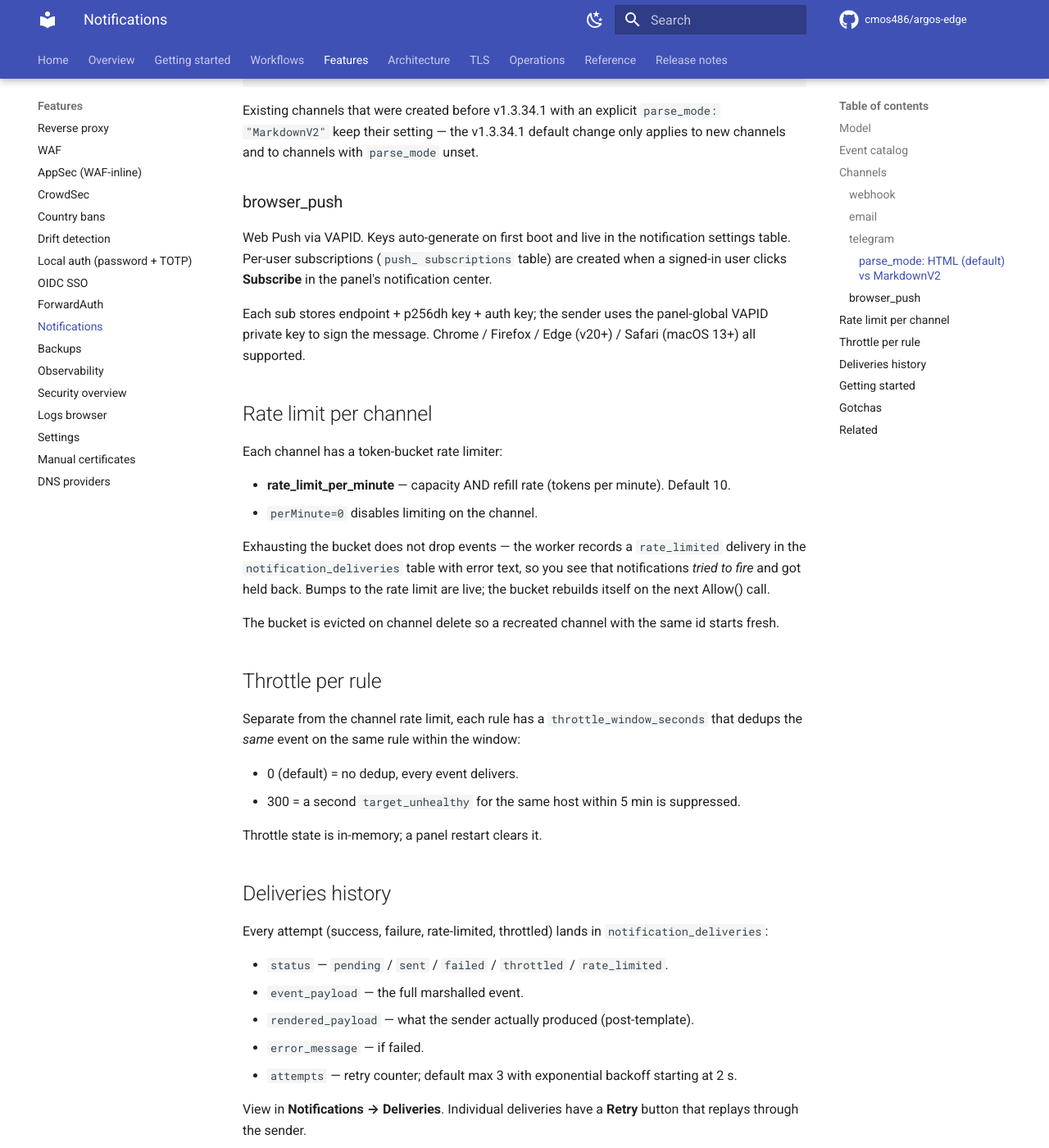
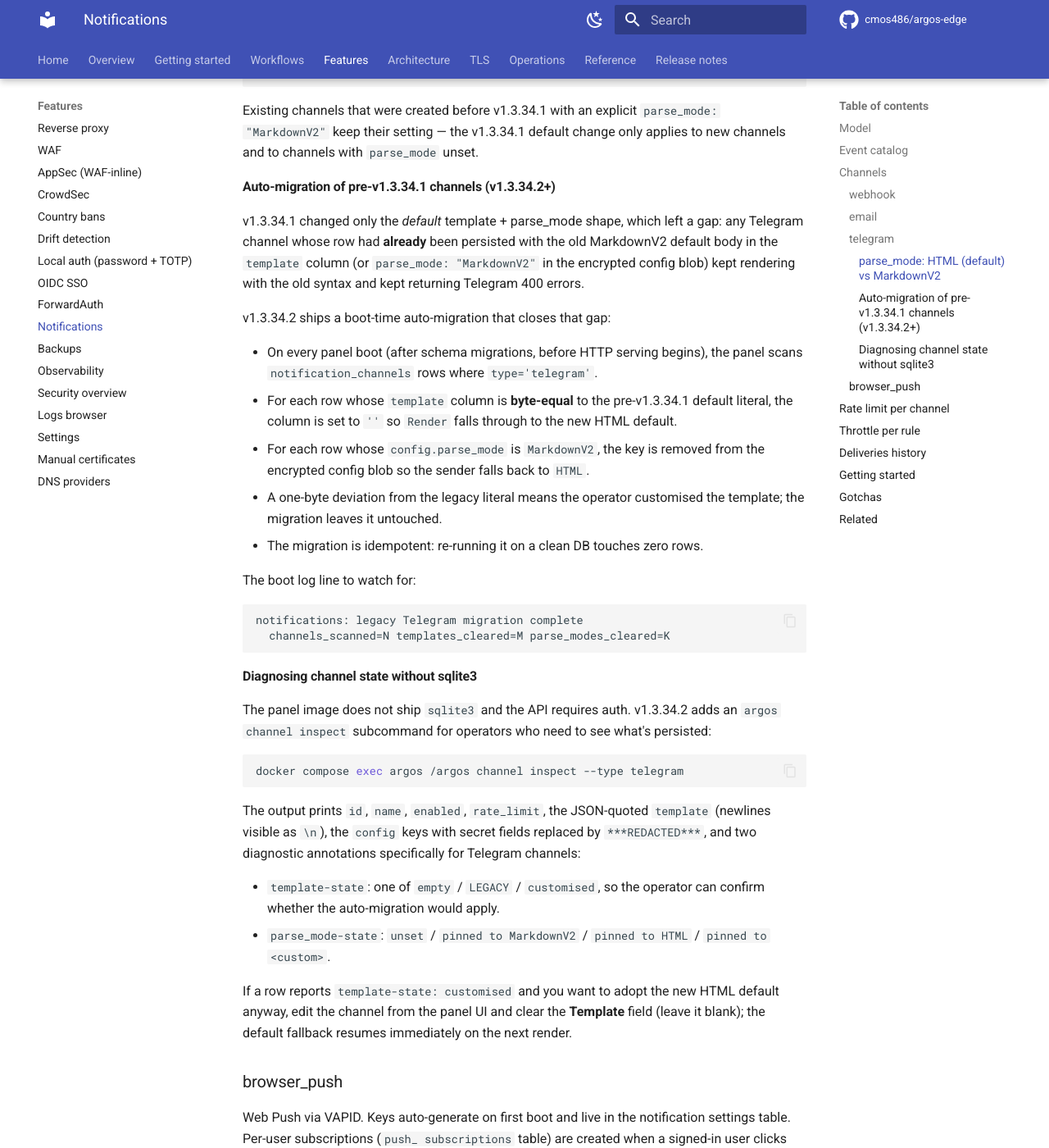
Before and after one commit to cmos486/argos-edge, an MkDocs documentation site: the page built from docs/features/notifications.md, in a window 1280 px wide and 1400 px high, scrolled down 3302 px. Shown: the whole window at 82% size. Built offline with MkDocs 1.6.1 and Material for MkDocs 9.7.7, drawn with Linux system fonts in a browser that asks for light colours; comment, search, counter and statistics services are not loaded.

Commit message:
chore: v1.3.34.2 release notes + docs + version bumps
Release-bookkeeping commit on top of the migration fix.

- frontend/package.json version 1.3.33 -> 1.3.34.2
  (argosVersion was bumped in the prior commit alongside the
  migration wire-up since they share main.go)
- docs/features/notifications.md gains two new subsections
  documenting the auto-migration semantics + the new
  'argos channel inspect' CLI diagnostic.
- docs/release-notes/v1.3.34.2.md, CHANGELOG.md, mkdocs.yml
  nav entry.

Tenth-strike rule baked into the release notes: when a
default-shape value gets persisted at entity-create time,
ALWAYS pair the code change with a migration that detects +
clears exact-match legacy values, leaving customised values
alone. Applies prospectively to webhook body_template, email
subject_template, browser_push payload, rule throttle
defaults, etc.

Co-Authored-By: Claude Opus 4.7 (1M context) <noreply@anthropic.com>

````diff
--- a/docs/features/notifications.md
+++ b/docs/features/notifications.md
@@ -137,6 +137,65 @@ explicit `parse_mode: "MarkdownV2"` keep their setting — the
 v1.3.34.1 default change only applies to new channels and to
 channels with `parse_mode` unset.
 
+#### Auto-migration of pre-v1.3.34.1 channels (v1.3.34.2+)
+
+v1.3.34.1 changed only the *default* template + parse_mode shape,
+which left a gap: any Telegram channel whose row had **already**
+been persisted with the old MarkdownV2 default body in the
+`template` column (or `parse_mode: "MarkdownV2"` in the encrypted
+config blob) kept rendering with the old syntax and kept
+returning Telegram 400 errors.
+
+v1.3.34.2 ships a boot-time auto-migration that closes that gap:
+
+- On every panel boot (after schema migrations, before HTTP
+  serving begins), the panel scans `notification_channels`
+  rows where `type='telegram'`.
+- For each row whose `template` column is **byte-equal** to the
+  pre-v1.3.34.1 default literal, the column is set to `''` so
+  `Render` falls through to the new HTML default.
+- For each row whose `config.parse_mode` is `MarkdownV2`, the
+  key is removed from the encrypted config blob so the sender
+  falls back to `HTML`.
+- A one-byte deviation from the legacy literal means the
+  operator customised the template; the migration leaves it
+  untouched.
+- The migration is idempotent: re-running it on a clean DB
+  touches zero rows.
+
+The boot log line to watch for:
+
+```
+notifications: legacy Telegram migration complete
+  channels_scanned=N templates_cleared=M parse_modes_cleared=K
+```
+
+#### Diagnosing channel state without sqlite3
+
+The panel image does not ship `sqlite3` and the API requires
+auth. v1.3.34.2 adds an `argos channel inspect` subcommand for
+operators who need to see what's persisted:
+
+```bash
+docker compose exec argos /argos channel inspect --type telegram
+```
+
+The output prints `id`, `name`, `enabled`, `rate_limit`, the
+JSON-quoted `template` (newlines visible as `\n`), the `config`
+keys with secret fields replaced by `***REDACTED***`, and two
+diagnostic annotations specifically for Telegram channels:
+
+- `template-state`: one of `empty` / `LEGACY` / `customised`,
+  so the operator can confirm whether the auto-migration would
+  apply.
+- `parse_mode-state`: `unset` / `pinned to MarkdownV2` /
+  `pinned to HTML` / `pinned to <custom>`.
+
+If a row reports `template-state: customised` and you want to
+adopt the new HTML default anyway, edit the channel from the
+panel UI and clear the **Template** field (leave it blank); the
+default fallback resumes immediately on the next render.
+
 ### browser_push
 
 Web Push via VAPID. Keys auto-generate on first boot and live in
--- /dev/null
+++ b/docs/release-notes/v1.3.34.2.md
@@ -0,0 +1,253 @@
+# v1.3.34.2 -- Telegram channels: legacy-default migration + diagnostic CLI
+
+A continuation of the Telegram-notifications fix chain.
+v1.3.34.1 changed the default template + parse_mode but did
+NOT migrate channels that were already created with the old
+default persisted into their `template` column or
+`parse_mode` config key. v1.3.34.2 ships that migration and
+adds an `argos channel inspect` CLI for operators who need to
+verify channel state without `sqlite3` or panel-API auth.
+
+## Why
+
+Operator dogfood after v1.3.34.1 reported the SAME error
+post-deploy:
+
+```
+telegram 400: Bad Request: can't parse entities:
+ Can't find end of Bold entity at byte offset 21
+```
+
+Byte offset 21 is exactly where the closing `*` of
+`*config_change*` lands in the OLD MarkdownV2-default-rendered
+output: `[INFO] *config_change*` -- which proved the worker
+was still rendering the old body. PHASE 0 diagnostic confirmed
+the v1.3.34.1 binary was running (the new `escapeHTML` symbol
+was in the deployed binary), so the bug was elsewhere. PHASE 1
+diagnostic via the new `argos channel inspect` revealed: the
+operator's pre-existing Telegram channel had the old
+MarkdownV2 default body persisted in its `template` column at
+create time. `Render(ch.Template, ...)` falls back to
+`DefaultTemplate(...)` only when the stored template is empty;
+a stored non-empty value (even if it's a literal copy of the
+old default) wins. v1.3.34.1's code change could only help
+NEW channels.
+
+Same shape on the parse_mode config key: any value set at
+create time bypassed v1.3.34.1's empty-parse_mode-fallback
+logic.
+
+This is **strike #10 in the upstream-behaviour pattern**, the
+first one not about a third-party API surface but about
+panel-internal state: when a default-shape value gets
+persisted at entity-create time, a later code change to the
+default does NOT automatically apply to existing rows. The
+fix has to clear those rows so the empty-fallback path can
+re-route them.
+
+## What ships
+
+### Boot-time auto-migration
+
+`backend/internal/notifications/migrate_legacy.go` (new):
+`MigrateLegacyTelegramChannels` runs at panel boot, after
+schema migrations and before HTTP serving begins. For each
+`type='telegram'` row:
+
+- If `template` is **byte-equal** to the new exported constant
+  `LegacyTelegramDefaultTemplate` (the pre-v1.3.34.1 default
+  literal), the column is set to `''`.
+- If `config.parse_mode == "MarkdownV2"`, the key is removed
+  from the config JSON blob (the encrypted `bot_token` and
+  other fields are preserved -- only the unencrypted
+  `parse_mode` key is deleted).
+
+Customised templates (one byte different from the legacy
+literal) are left untouched. The migration is idempotent: a
+second run on a clean DB touches zero rows. Boot logs a
+single INFO line:
+
+```
+notifications: legacy Telegram migration complete
+  channels_scanned=N templates_cleared=M parse_modes_cleared=K
+```
+
+Wired in `backend/cmd/argos/main.go` immediately before the
+VAPID-key bootstrap, so it runs on every panel start.
+
+### Seven new unit tests
+
+`backend/internal/notifications/migrate_legacy_test.go`:
+
+- `TestMigrateClearsExactMatchTemplate` -- happy path.
+- `TestMigrateClearsParseModeMarkdownV2` -- second surface.
+- `TestMigrateLeavesCustomisedTemplateAlone` -- the safety
+  guarantee: `LegacyTelegramDefaultTemplate + " "` is left
+  untouched.
+- `TestMigrateLeavesParseModeHTMLAlone` -- non-target
+  parse_mode values are not re-mutated.
+- `TestMigrateIsIdempotent` -- second run is a no-op.
+- `TestMigrateIgnoresNonTelegramChannels` -- WHERE
+  type='telegram' scope respected.
+- `TestMigrateBothSurfacesOnSameChannel` -- worst-case row
+  with both stale template AND pinned parse_mode counts as 2
+  surfaces touched.
+
+All seven pass. Combined with the v1.3.34.1 tests, the
+notifications package now has 12 passing tests covering the
+HTML render path, escape functions, MarkdownV2 regression,
+sender form-body shape, error-message wrapping, and the
+auto-migration.
+
+### `argos channel inspect` CLI subcommand
+
+`backend/cmd/argos/cli_channel.go` (new). Reusable diagnostic:
+
+```bash
+docker compose exec argos /argos channel inspect --type telegram
+docker compose exec argos /argos channel inspect             # all types
+```
+
+Prints `id`, `name`, `enabled`, `rate_limit_per_minute`, the
+JSON-quoted `template` (newlines visible as `\n`), and the
+`config` keys with secret fields replaced by
+`***REDACTED***` (using the same per-type secret-key set as
+`notifications.secretFields()`). For Telegram channels two
+diagnostic annotations are added:
+
+- `template-state`: one of `empty` / `LEGACY` /
+  `customised`, so the operator can verify whether the
+  auto-migration would touch the row.
+- `parse_mode-state`: `unset` / `pinned to MarkdownV2` /
+  `pinned to HTML` / `pinned to <custom>`.
+
+Same env contract as the other CLI subcommands: requires
+`ARGOS_DB_PATH` (or `--db <path>`).
+
+### Version-string bump
+
+`backend/cmd/argos/main.go` `argosVersion` and
+`frontend/package.json` `version` both move from `1.3.33` to
+`1.3.34.2`. v1.3.34 (doc-only) and v1.3.34.1 (code change but
+deliberately frozen) left a hole: `argos --version` reported
+`1.3.33` for all three releases, so the operator could not
+distinguish between an un-redeployed v1.3.34 panel and a
+freshly-rebuilt v1.3.34.1 panel. v1.3.34.2 closes that hole
+permanently. **Future rule: never freeze argosVersion when Go
+source changes -- only freeze for tag-without-rebuild
+releases like v1.3.27.1 / v1.3.34.**
+
+### Documentation
+
+`docs/features/notifications.md` (telegram section):
+
+- New "Auto-migration of pre-v1.3.34.1 channels (v1.3.34.2+)"
+  subsection documenting the boot scan, the byte-exact match
+  semantics, the boot-log line operators should see, and the
+  manual UI-edit fallback for customised templates.
+- New "Diagnosing channel state without sqlite3" subsection
+  documenting the `argos channel inspect` CLI subcommand
+  with example output annotations.
+
+`scripts/check-no-personal-data.sh` clean.
+
+## Smoke gate
+
+The smoke for this release is operator-mediated against the
+production stack:
+
+1. `git pull`, `make sync-prod`, `make deploy-prod`.
+2. Confirm version bumped:
+   ```bash
+   docker compose exec argos /argos --help | head -1
+   # expected: "argos 1.3.34.2 -- self-hosted edge gateway"
+   ```
+3. Confirm migration ran on boot:
+   ```bash
+   docker compose logs argos | grep "legacy Telegram migration"
+   # expected: one line with channels_scanned=N templates_cleared>=1
+   ```
+4. Confirm channel state via the new CLI:
+   ```bash
+   docker compose exec argos /argos channel inspect --type telegram
+   # expected for the operator's existing channel:
+   #   template-state: empty
+   #   parse_mode-state: unset
+   ```
+5. Click "Send test" on the existing channel via the panel UI.
+   Verify Telegram receives the test message with **bold
+   event-type** visible, no 400 error, and the
+   `notification_deliveries` audit row carries `status='sent'`.
+6. (Recommended) Trigger a real `config_change` event (e.g.
+   edit any host) and verify the Telegram channel receives
+   that too.
+
+The unit-tested mock-server smoke (the seven migration tests
+plus the v1.3.34.1 sender tests) verifies the request-path
+shape; the operator-mediated smoke is the EFFECT gate.
+
+**The release is NOT tagged until step 5 confirms.**
+
+## Files changed
+
+- `backend/internal/notifications/templates.go`
+  (`LegacyTelegramDefaultTemplate` constant added)
+- `backend/internal/notifications/migrate_legacy.go` (new)
+- `backend/internal/notifications/migrate_legacy_test.go`
+  (new)
+- `backend/cmd/argos/main.go` (migration call wired into boot;
+  `argosVersion` bumped to `1.3.34.2`; help banner mentions
+  the new `channel inspect` subcommand)
+- `backend/cmd/argos/cli_channel.go` (new)
+- `frontend/package.json` (`version` bumped to `1.3.34.2`)
+- `docs/features/notifications.md` (auto-migration + CLI
+  subsections)
+- `docs/release-notes/v1.3.34.2.md` (this file)
+- `CHANGELOG.md`, `mkdocs.yml`
+
+**NOT changed**: any frontend behaviour; any DB schema (the
+migration mutates rows but adds no columns); any smokes
+under `scripts/smoke/`; the v1.3.34.1 sender / template
+behaviour for new channels.
+
+## Upgrade
+
+```bash
+cd ~/argos-edge
+git pull
+make sync-prod
+make deploy-prod        # binary rebuild required (Go source
+                        # changes in templates.go +
+                        # migrate_legacy.go + cli_channel.go +
+                        # main.go)
+```
+
+After `deploy-prod` finishes, run the smoke-gate steps above.
+
+For operators with an existing Telegram channel that has been
+silently failing on every notification since v1.3.21: the
+auto-migration runs on the first boot of the new binary; from
+that moment forward the channel renders with the v1.3.34.1
+HTML default and Telegram accepts the messages. No manual
+channel reconfiguration is required for byte-exact-default
+rows. Operators with customised MarkdownV2 templates need to
+edit the template field manually in the panel UI (clear it to
+adopt the new default, or update it to use HTML syntax with
+`escapeHTML`).
+
+## Tenth-strike entry in the upstream-behaviour pattern
+
+The nine-strike pattern documented in
+`memory/project_four_strike_upstream_pattern.md` becomes
+**ten** with this release. The new strike's lesson:
+
+> When changing a default-shape value that gets persisted at
+> entity-create time, ALWAYS pair the code change with a
+> migration that detects + clears exact-match legacy values
+> and leaves customised values alone.
+
+This applies prospectively to any future change of: webhook
+default `body_template`, email `subject_template`,
+browser_push payload shape, rule throttle defaults, host
+TLS-mode defaults, or anything else the panel writes a
+"current default" into at row-create time.
--- a/mkdocs.yml
+++ b/mkdocs.yml
@@ -159,6 +159,7 @@ nav:
       - reference/cli.md
       - reference/database-schema.md
   - Release notes:
+      - v1.3.34.2: release-notes/v1.3.34.2.md
       - v1.3.34.1: release-notes/v1.3.34.1.md
       - v1.3.34: release-notes/v1.3.34.md
       - v1.3.33: release-notes/v1.3.33.md
````
Also changed, not shown: CHANGELOG.md (+66 -0 lines), 1 other file.
